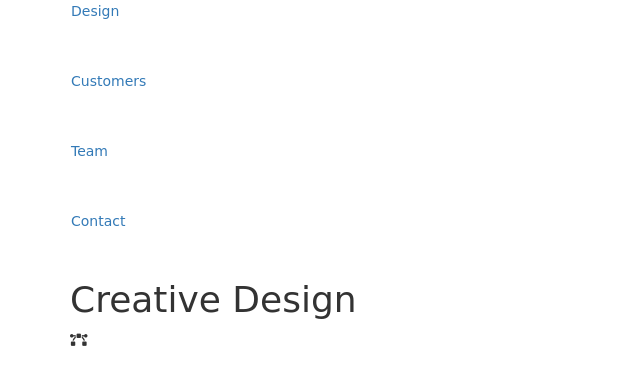
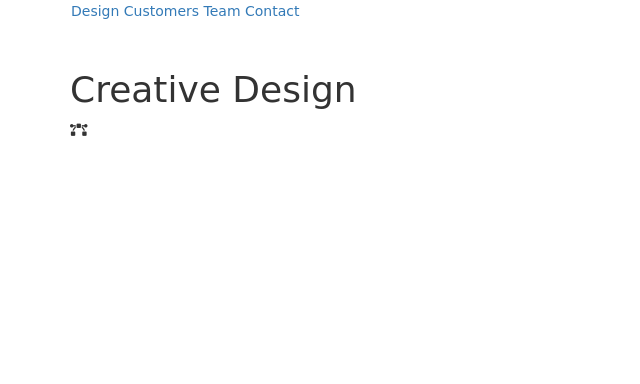
Before and after one commit to ANDREWAHN-UK/creative-agency, a plain HTML site: page index.html in a window 1280 px wide. Shown: the whole page, without its empty margins (0-640 px from the left). Drawn offline with nearby package versions, Linux system fonts and the light colour scheme; files whose address does not match are found by name; a web font is replaced by a local one.

Commit message:
changed the order of linked stylesheets, as it makes a difference

```diff
--- a/index.html
+++ b/index.html
@@ -1,13 +1,16 @@
 <!DOCTYPE html>
 <html lang="en">
+
 <head>
     <meta charset="UTF-8">
     <meta name="viewport" content="width=device-width, initial-scale=1.0">
+
+    <link rel="stylesheet" href="https://cdnjs.cloudflare.com/ajax/libs/twitter-bootstrap/3.3.7/css/bootstrap.min.css">
+    <link rel="stylesheet" href="https://cdnjs.cloudflare.com/ajax/libs/font-awesome/5.15.2/css/all.min.css">
     <link rel="stylesheet" href="assets/style.css">
-     <link rel="stylesheet" href="https://cdnjs.cloudflare.com/ajax/libs/twitter-bootstrap/3.3.7/css/bootstrap.min.css">
-    <link rel="stylesheet" href="https://cdnjs.cloudflare.com/ajax/libs/font-awesome/5.15.2/css/all.min.css">
     <title>Creative Design</title>
 </head>
+
 <body>
 
     <div class="container">
@@ -17,16 +20,12 @@
 
             <nav class="navbar">
                 <a href="" class="navbar-link">Design</a>
-            </nav>
-            <nav class="navbar">
                 <a href="" class="navbar-link">Customers</a>
-            </nav>
-            <nav class="navbar">
                 <a href="" class="navbar-link">Team</a>
-            </nav>
-            <nav class="navbar">
                 <a href="" class="navbar-link">Contact</a>
             </nav>
+
+
 
             <div class="floating-bg">
                 <h1 class="section-1-heading">
@@ -35,10 +34,11 @@
             </div>
 
             <div class="logo">
-                <i class ="fas fa-bezier-curve">  </i>
+                <i class="fas fa-bezier-curve"> </i>
             </div>
         </section>
     </div>
     <script src="script.js"></script>
 </body>
+
 </html>
```
